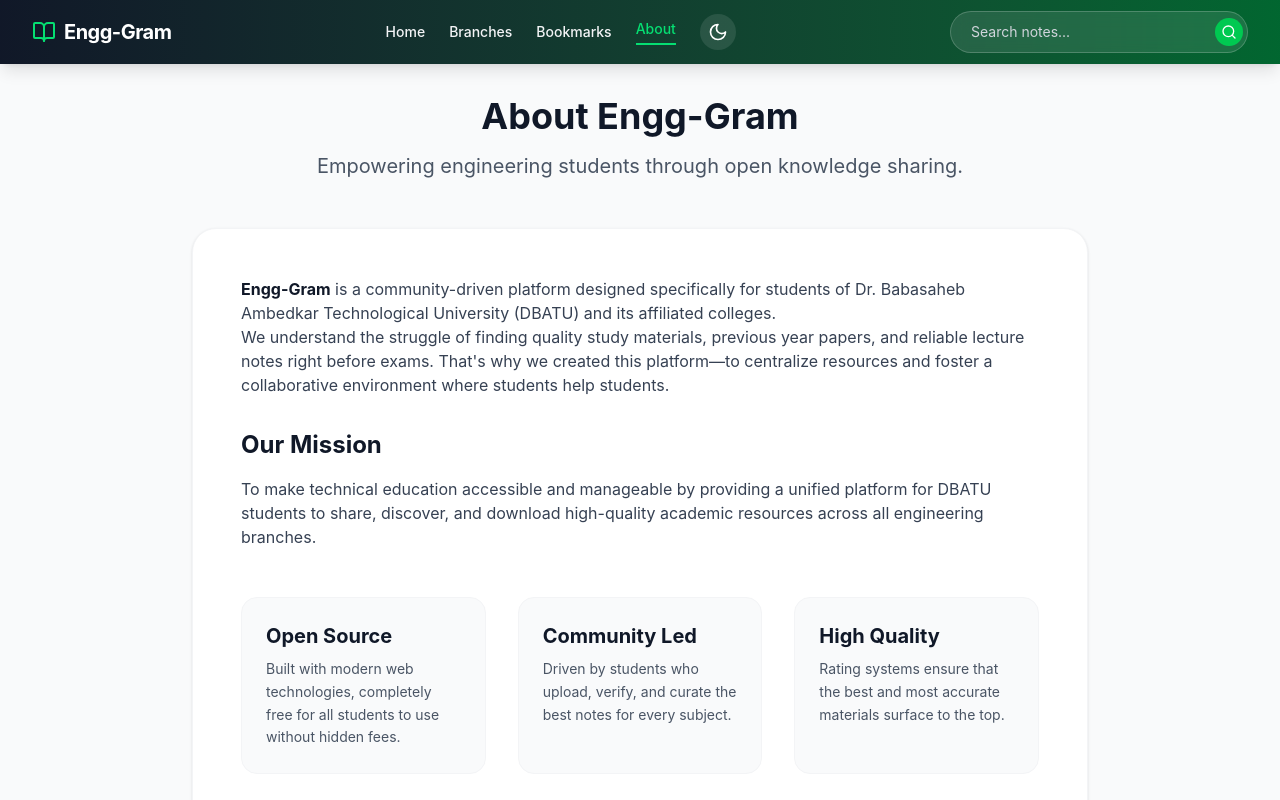
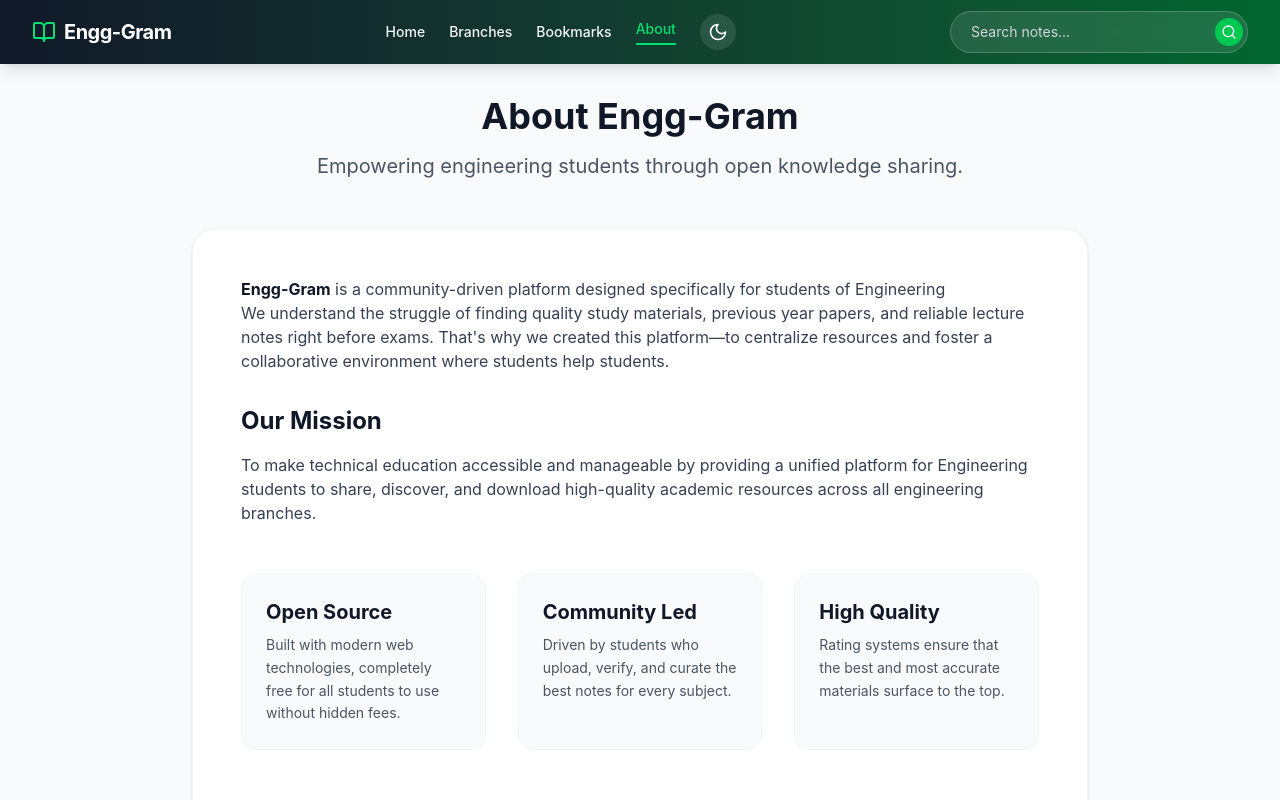
Before and after one commit to Ritesh2004-0/engg-gram, a React (Vite) app in the folder frontend/: page /about in a window 1280 px wide. Shown: the top 800 px of the page. Built offline with nearby package versions, Linux system fonts and the light colour scheme.

Commit message:
update SEO desription

```diff
--- a/frontend/src/app/pages/About.tsx
+++ b/frontend/src/app/pages/About.tsx
@@ -43,8 +43,7 @@ export function About() {
           </strong>{" "}
 
           is a community-driven platform designed specifically for students of
-          Dr. Babasaheb Ambedkar Technological University (DBATU)
-          and its affiliated colleges.
+          Engineering
 
         </p>
 
@@ -68,7 +67,7 @@ export function About() {
         <p className="text-gray-700 dark:text-gray-300">
 
           To make technical education accessible and manageable by providing
-          a unified platform for DBATU students to share, discover,
+          a unified platform for Engineering students to share, discover,
           and download high-quality academic resources across all
           engineering branches.
 
--- a/frontend/src/app/pages/Home.tsx
+++ b/frontend/src/app/pages/Home.tsx
@@ -154,7 +154,7 @@ export function Home() {
 
             Access and download high-quality engineering notes,
             study materials, and previous year papers curated
-            for DBATU students.
+            for Engineering students.
 
           </p>
 
--- a/frontend/src/app/pages/Upload.tsx
+++ b/frontend/src/app/pages/Upload.tsx
@@ -57,7 +57,7 @@ export function Upload() {
             <CheckCircle2 className="h-6 w-6 text-green-500 shrink-0" />
             <div>
               <h3 className="font-semibold">Upload Successful!</h3>
-              <p className="text-sm text-green-700 mt-1">Thank you for contributing to the DBATU community. Your notes will be available to others soon.</p>
+              <p className="text-sm text-green-700 mt-1">Thank you for contributing to the Engineering community. Your notes will be available to others soon.</p>
             </div>
           </div>
         )}
```
